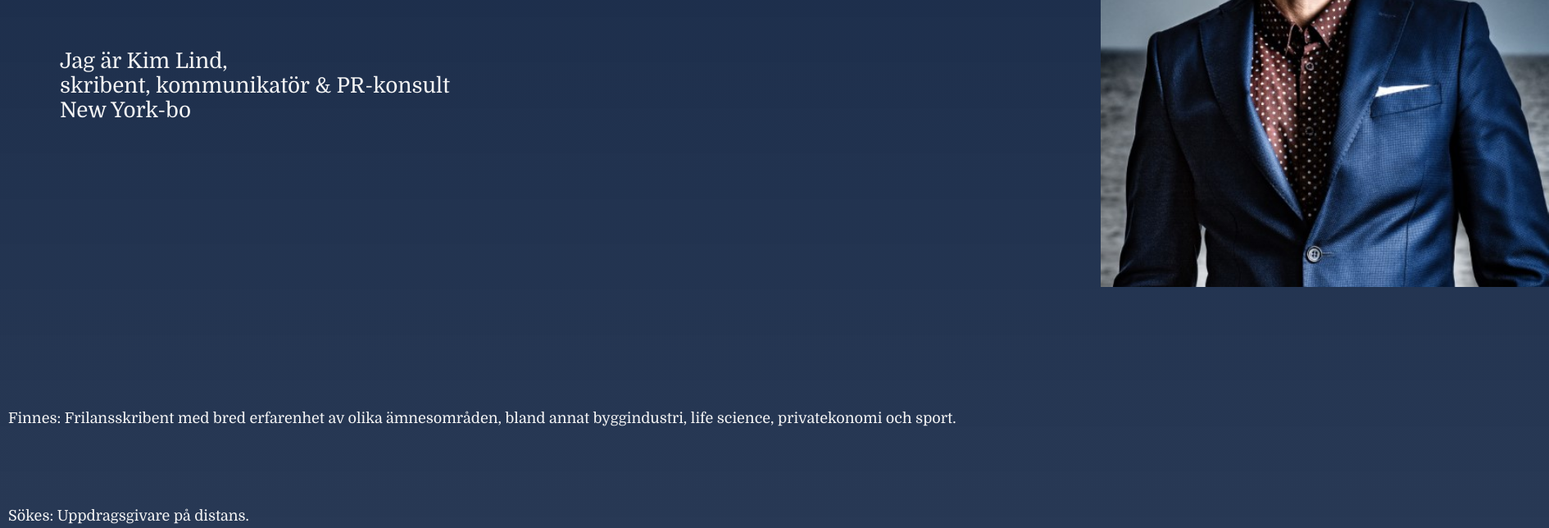
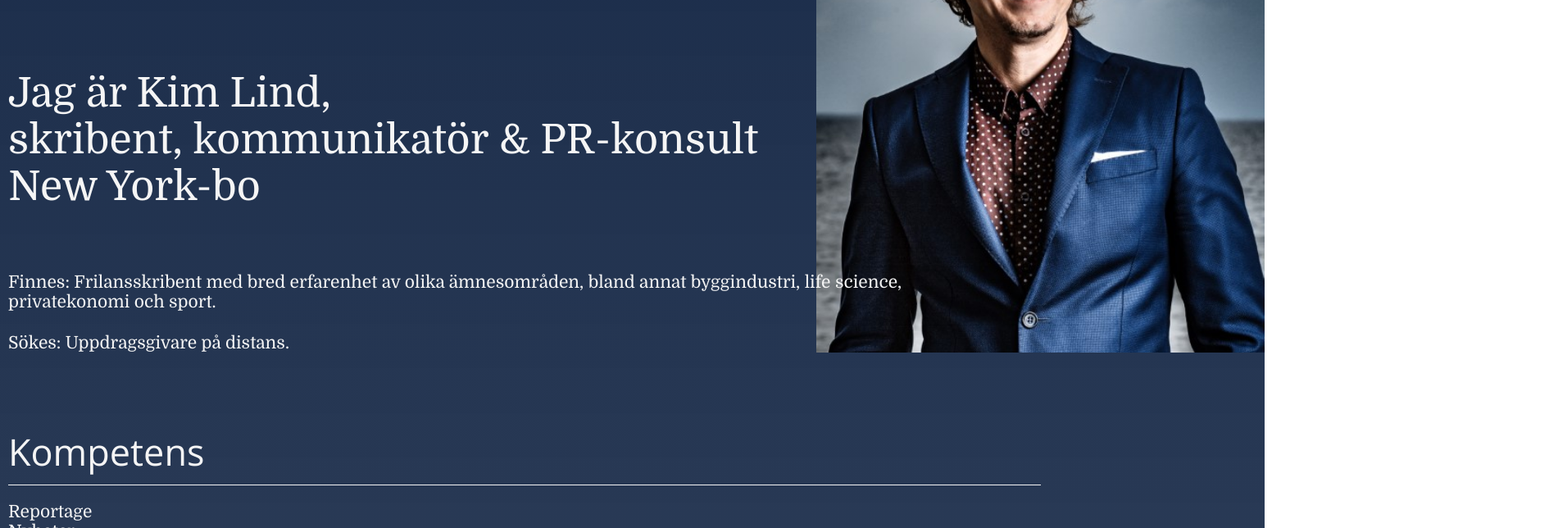
Before and after one commit to nehrwein/Kim_Portfolio, a React (Create React App) app in the folder code/: page / in a window 1280 px wide. Shown: the part 340-984 px from the top of the page at 82% size, 1890 px wide, since content can reach past the window. Built offline with nearby package versions, Linux system fonts and the light colour scheme.

Commit message:
feat(desktop): adding media queries

```diff
--- a/code/public/index.html
+++ b/code/public/index.html
@@ -2,7 +2,7 @@
 <html lang="en">
   <head>
     <meta charset="utf-8" />
-    <meta name="viewport" content="width=device-width, initial-scale=1" />
+    <meta name="viewport" content="width=device-width, initial-scale=1, minimum-scale=1"/>
     <meta name="theme-color" content="#000000" />
     <meta
       name="description"
--- a/code/src/components/About/AboutElements.ts
+++ b/code/src/components/About/AboutElements.ts
@@ -15,6 +15,11 @@ export const AboutHeadline = styled.h3`
   line-height: 34px;
   border-bottom: 1px solid;
   padding-bottom: 10px;
+
+  @media (min-width: 668px) {
+    font-size: 45px;
+    line-height: 61px;
+  }
 `
 
 export const AboutList = styled.ul`
@@ -33,6 +38,11 @@ export const AboutListItem = styled.li<AlivsProps>`
   color: ${({ highlight }) => highlight > -1 ? 'white' : 'whitesmoke'};
   font-size: 18px;
   line-height: 21px;
+
+  @media (min-width: 668px) {
+    font-size: 21px;
+    line-height: 24px;
+  }
 `
 
 export const PdfDownload = styled.a`
@@ -49,4 +59,9 @@ export const PdfDownload = styled.a`
     color: var(--secondary);
     transition: 0.2s ease-in-out;
   }
+
+  @media (min-width: 668px) {
+    font-size: 21px;
+    line-height: 24px;
+  }
 `
--- a/code/src/components/Contact/ContactElements.ts
+++ b/code/src/components/Contact/ContactElements.ts
@@ -24,6 +24,11 @@ export const ContactContainer = styled.section`
     color: var(--secondary);
     transition: 0.2s ease-in-out;
   }
+
+  @media (min-width: 668px) {
+    font-size: 21px;
+    line-height: 29px;
+  }
 `
 
 export const AddressContainer = styled.div`
--- a/code/src/components/Hero/HeroElements.ts
+++ b/code/src/components/Hero/HeroElements.ts
@@ -1,16 +1,16 @@
 import styled from "styled-components";
 
 export const HeroContainer = styled.div`
-  margin: 0 auto;
   display: grid;
-  height: 100vh;
+  max-width: 100vw;
   grid-template-columns: 1fr;
-  grid-template-rows: repeat(4, 1fr);
+  grid-template-rows: repeat(5, 1fr);
 
-  @media (min-width: 1024px) {
+  @media (min-width: 668px) {
     grid-template-columns: repeat(12, 1fr);
-    grid-template-rows: repeat(6, 1fr);
-    width: 90%
+    grid-template-rows: repeat(10, 1fr);
+    width: 90%;
+    margin-top: 80px;
   }
 `
 
@@ -31,6 +31,10 @@ export const HeroHeadlineContainer = styled.div`
   z-index: 10;
   width: 100vw;
   grid-area: 4 / 1 / 5 / 2;
+
+  @media (min-width: 668px) {
+    grid-area: 6 / 1 / 9 / 10;
+  }
 `
 
 export const HeroHeadline = styled.h1`
@@ -38,20 +42,35 @@ export const HeroHeadline = styled.h1`
   font-weight: 400;
   font-size: 26px;
   line-height: 30px;
+
+  @media (min-width: 668px) {
+    font-size: 50px;
+    line-height: 57px;
+  }
 `
 
 export const HeroTextContainer = styled.div`
   margin-top: 40px;
-  height: 140px;
   display: flex;
+  width: 98%;
   flex-direction: column;
   justify-content: space-between;
+  grid-area: 5 / 1 / 6 / 2;
+
+  @media (min-width: 668px) {
+    grid-area: 9 / 1 / 11 / 9;
+  }
 `
 
 export const HeroText = styled.h2`
   font-weight: 400;
   font-size: 18px;
   line-height: 21px;
+
+  @media (min-width: 668px) {
+    font-size: 21px;
+    line-height: 24px;
+  }
 `
 
 export const HeroImage = styled.img.attrs({
@@ -59,15 +78,15 @@ export const HeroImage = styled.img.attrs({
 })`
   grid-area: 1 / 1 / 5 / 2;
   height: 100vh;
-  width: 100vw;
+  max-height: 100vh;
+  max-width: 100vw;
   margin: 0 -10px;
   object-fit: cover;
 
-  @media (min-width: 1024px) {
-    grid-area: 1 / 8 / 7 / 13;
+  @media (min-width: 668px) {
+    grid-area: 1 / 8 / 11 / 13;
     width: 547px;
     height: 690px;
-    object-fit: cover;
   }
 
 `
--- a/code/src/components/Hero/index.tsx
+++ b/code/src/components/Hero/index.tsx
@@ -17,7 +17,7 @@ const Hero = () => {
         </HeroHeadline>
       </HeroHeadlineContainer>
       <HeroImage />
-    </HeroContainer>
+
     <HeroTextContainer>
       <HeroText>
         Finnes: Frilansskribent med bred erfarenhet av olika ämnesområden, bland annat byggindustri, life science, privatekonomi och sport.
@@ -26,6 +26,7 @@ const Hero = () => {
         Sökes: Uppdragsgivare på distans.
       </HeroText>
     </HeroTextContainer>
+    </HeroContainer>
     </>
   )
 }
--- a/code/src/components/Navbar/NavbarElements.ts
+++ b/code/src/components/Navbar/NavbarElements.ts
@@ -14,7 +14,7 @@ export const Nav = styled.nav`
 
   z-index: 10;
 
-  @media (max-width: 960px) {
+  @media (max-width: 668px) {
     transition: 0.8s all ease;
   }
 `
@@ -50,7 +50,7 @@ export const NavMenu = styled.ul`
   list-style: none;
   text-align: center;
   /* might not be needed in my design */
-  /* margin-right: -22px; */
+  margin-right: 50px;
 
   @media (max-width: 768px) {
     display: none;
--- a/code/src/components/Navbar/index.tsx
+++ b/code/src/components/Navbar/index.tsx
@@ -16,13 +16,37 @@ const Navbar: React.FC<Props> = ({ toggle }) => {
           </MobileIcon>
           <NavMenu>
             <NavItem>
-              <NavLinks to='home'>Home</NavLinks>
+              <NavLinks
+                to='home'
+                smooth={true}
+                duration={500}
+                spy={true}
+                offset={0}
+              >
+                Home
+            </NavLinks>
             </NavItem>
             <NavItem>
-              <NavLinks to='about'>About</NavLinks>
+              <NavLinks
+                to='about'
+                smooth={true}
+                duration={500}
+                spy={true}
+                offset={-40}
+              >
+                About
+            </NavLinks>
             </NavItem>
             <NavItem>
-              <NavLinks to='contact'>Contact</NavLinks>
+              <NavLinks
+                to='contact'
+                smooth={true}
+                duration={500}
+                spy={true}
+                offset={0}
+              >
+                Contact
+              </NavLinks>
             </NavItem>
           </NavMenu>
         </NavbarContainer>
--- a/code/src/styles/global.ts
+++ b/code/src/styles/global.ts
@@ -20,6 +20,7 @@ const GlobalStyle = createGlobalStyle`
     padding: 0 10px;
     min-height: 100vh;
     height: 100%;
+    max-width: 100vw;
     color: whitesmoke;
     background: var(--gradientBlue);
     font-family: 'Domine', serif;
```
